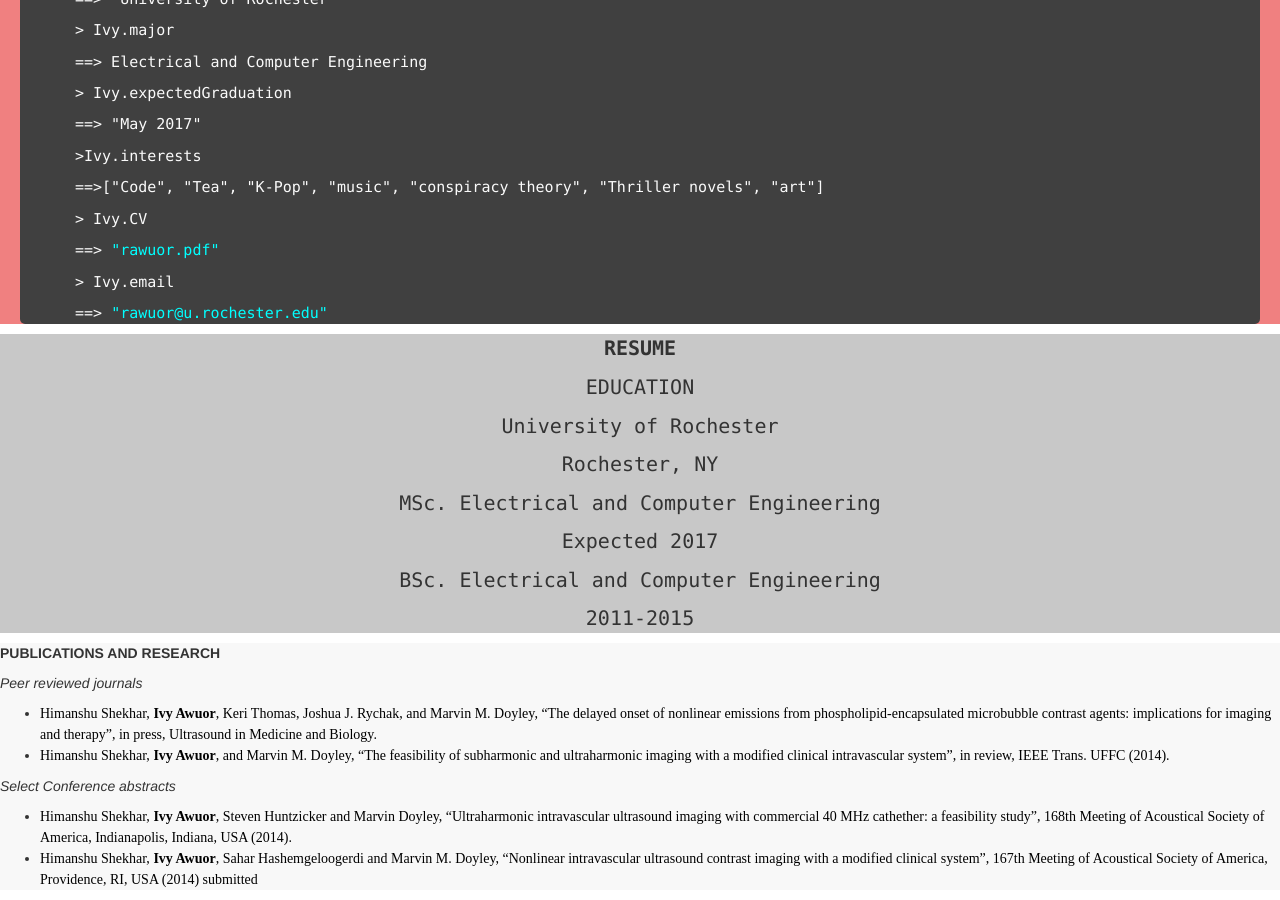
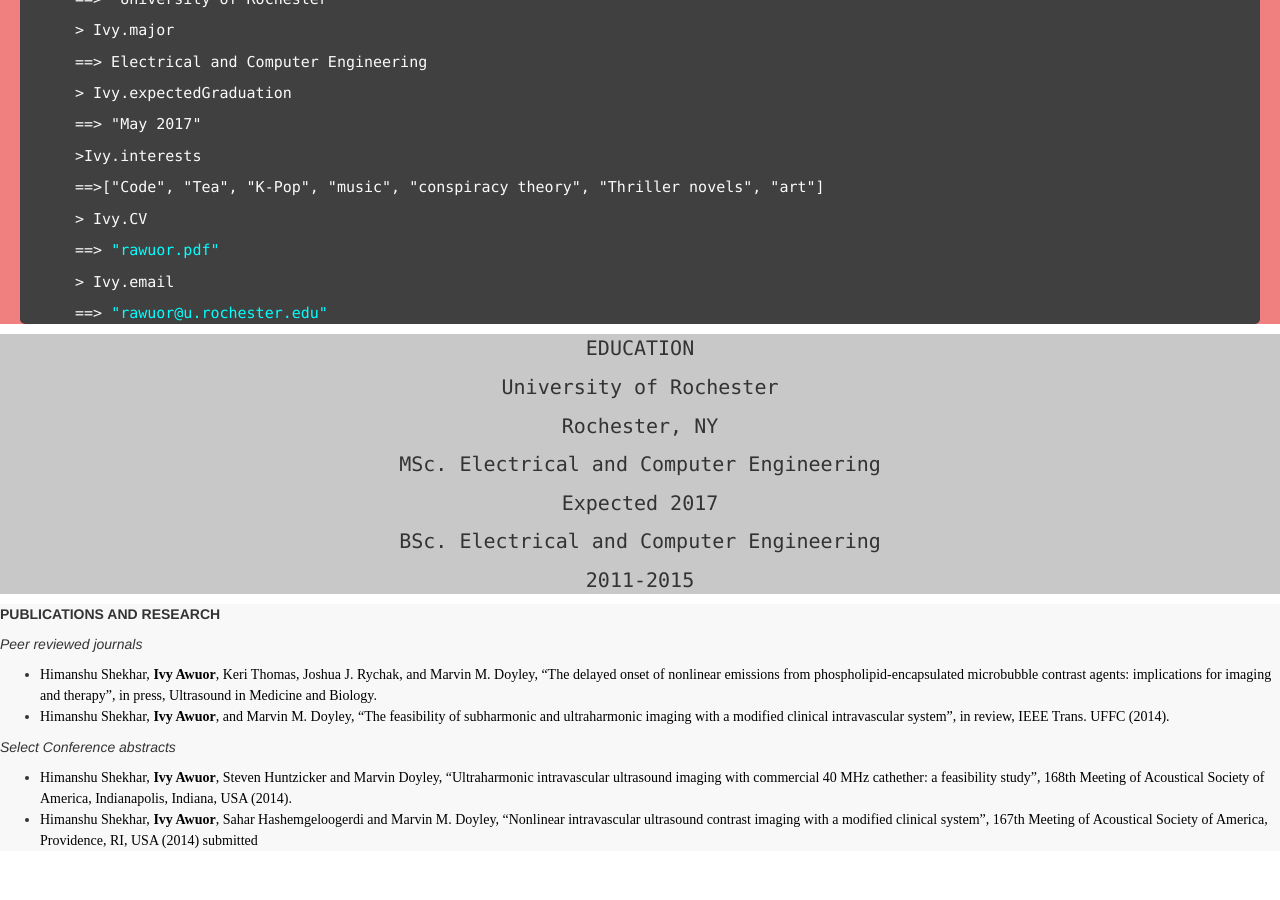
Before and after one commit to rawuor/rawuor.github.io, a Jekyll site: the page index.html, which Jekyll copies as it is, in a window 1280 px wide and 900 px high, scrolled down 774 px. Built offline with Jekyll 4.4.1, drawn with Linux system fonts in a browser that asks for light colours; nearby versions of some CDN libraries; after the commit the page ends 1635 px from its top, so only the background shows below that.

Commit message:
Update index.html

```diff
--- a/index.html
+++ b/index.html
@@ -68,7 +68,7 @@
                    <!--Resume -->
                    <div id = "resume_content">
                         <div class  ="resume">
-                              <p><strong>RESUME</strong></p>
+                             <!-- <p><strong>RESUME</strong></p>-->
                               <p>EDUCATION</p>
                               <p>University of Rochester</p>
                               <p>Rochester, NY</p>
```
